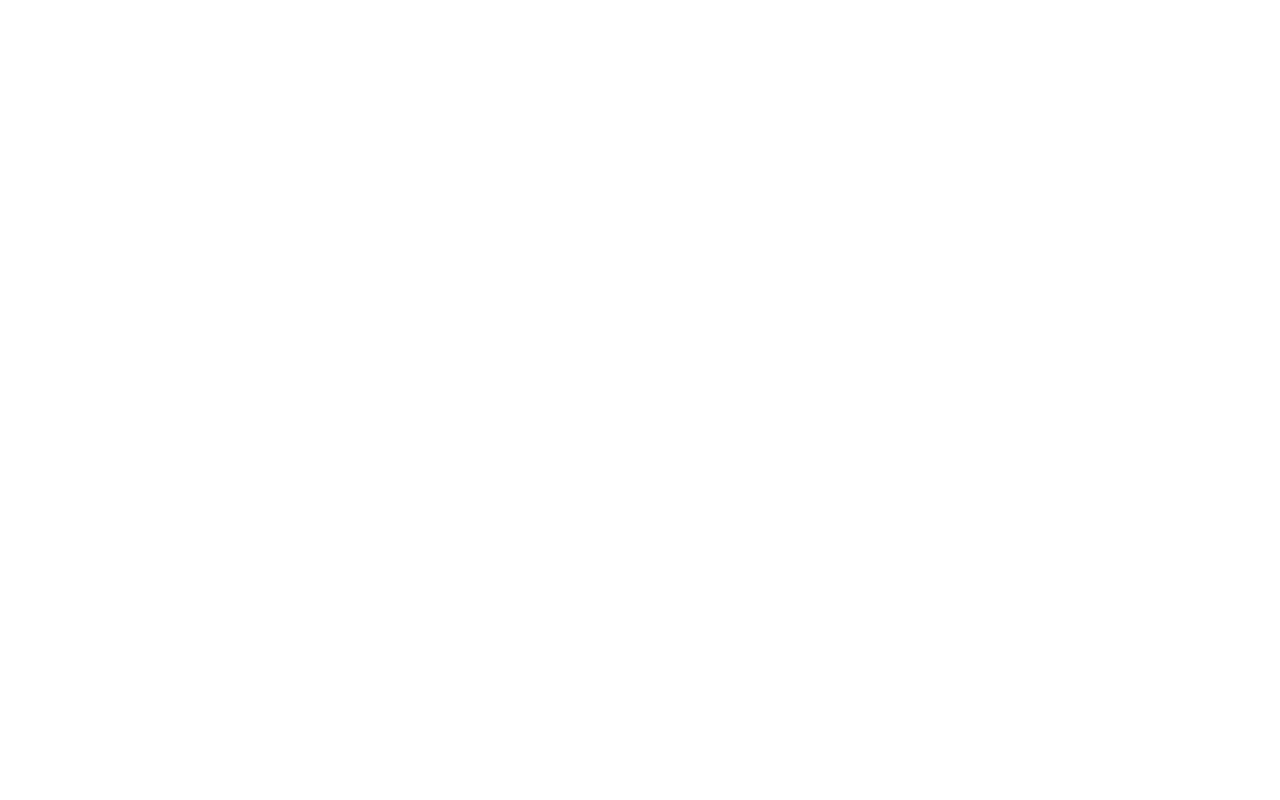
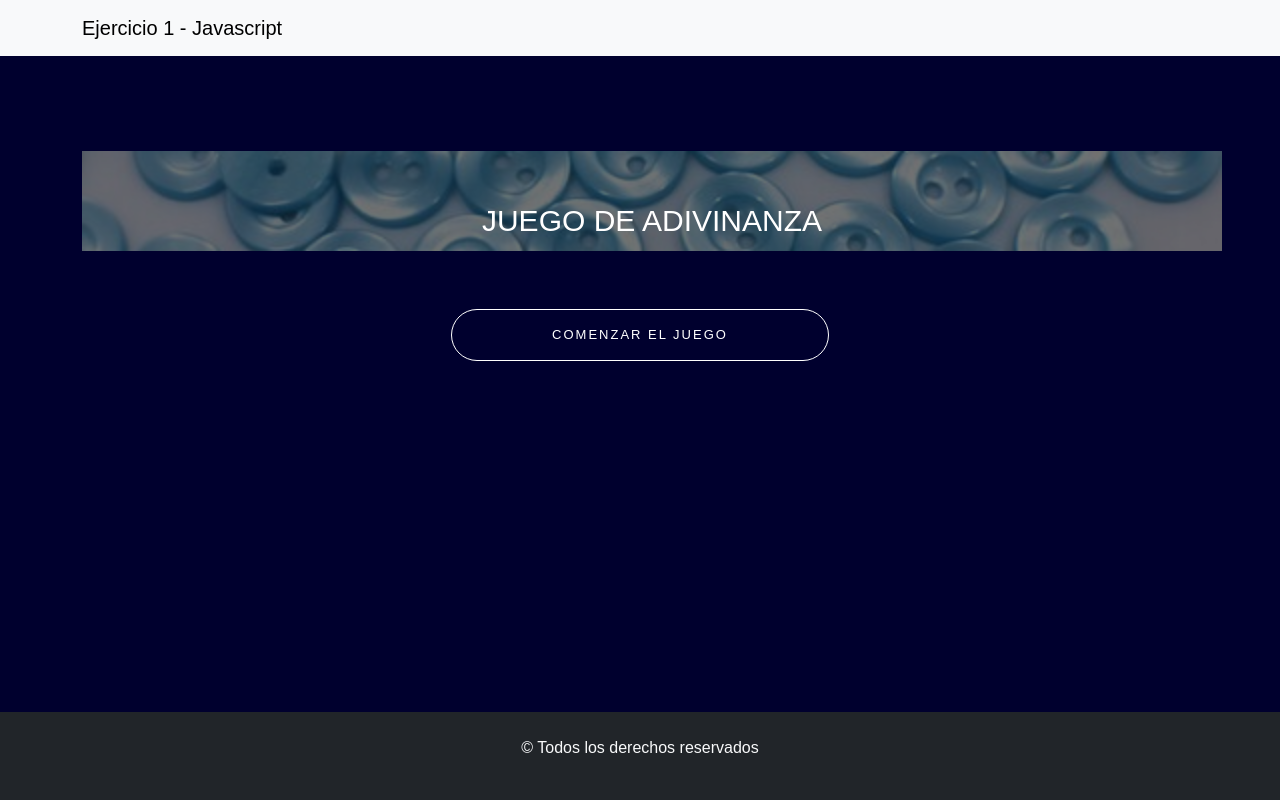
Before and after one commit to carolinavalverde/TP5-Ej1, a plain HTML site: page index.html in a window 1280 px wide. Drawn offline with nearby package versions, Linux system fonts and the light colour scheme.

Commit message:
agrego ej1

```diff
--- a/css/style.css
+++ b/css/style.css
@@ -0,0 +1,135 @@
+body {
+  min-height: 100vh;
+  display: flex;
+  flex-direction: column;
+  background: #00002e;
+  color: #6098ff;
+  font-family: sans-serif;
+  font-size: 16px;
+}
+
+main {
+  flex-grow: 1;
+}
+
+.bannerPrincipal {
+  height: 100px;
+  width: 100%;
+  background-size: cover;
+  display: flex;
+  justify-content: center;
+  flex-direction: column;
+  margin-top: 95px;
+  position: relative;
+}
+
+.textoBannerPrincipal {
+  font-family: "Arial", sans-serif;
+  font-size: 30px;
+  text-transform: uppercase;
+  color: white;
+  width: 100%;
+  text-align: center;
+}
+
+.bannerPrincipal img {
+   width: 100%;
+  height: 100%;
+  object-fit: cover;
+  position: absolute;
+  filter: brightness(45%);
+}
+
+.containerBannerPrincipal {
+  position: absolute;
+  padding: 50px;
+}
+
+/* boton principal */
+.botonPrincipal {
+  padding: 15px 100px;
+  margin: 10px 4px;
+  color: #fff;
+  font-family: sans-serif;
+  text-transform: uppercase;
+  text-align: center;
+  position: relative;
+  text-decoration: none;
+  display: inline-block;
+  top: 40px;
+  font-family: "proxima-nova", sans-serif;
+  font-weight: 500;
+  font-size: 13px;
+  text-transform: uppercase !important;
+  letter-spacing: 2px;
+  color: #fff;
+  cursor: hand;
+  text-align: center;
+  text-transform: capitalize;
+  border: 1px solid #fff;
+  border-radius: 50px;
+  position: relative;
+  overflow: hidden !important;
+  -webkit-transition: all 0.3s ease-in-out;
+  -moz-transition: all 0.3s ease-in-out;
+  -o-transition: all 0.3s ease-in-out;
+  transition: all 0.3s ease-in-out;
+  background: transparent !important;
+  z-index: 10;
+}
+
+.botonPrincipal:hover {
+  border: 1px solid #071982;
+  color: #80ffd3 !important;
+}
+.botonPrincipal::before {
+  content: "";
+  width: 0%;
+  height: 100%;
+  display: block;
+  background: #071982;
+  position: absolute;
+  -ms-transform: skewX(-20deg);
+  -webkit-transform: skewX(-20deg);
+  transform: skewX(-20deg);
+  left: -10%;
+  opacity: 1;
+  top: 0;
+  z-index: -12;
+  -moz-transition: all 0.7s cubic-bezier(0.77, 0, 0.175, 1);
+  -o-transition: all 0.7s cubic-bezier(0.77, 0, 0.175, 1);
+  -webkit-transition: all 0.7s cubic-bezier(0.77, 0, 0.175, 1);
+  transition: all 0.7s cubic-bezier(0.77, 0, 0.175, 1);
+  box-shadow: 2px 0px 14px rgba(0, 0, 0, 0.6);
+}
+
+.botonPrincipal::after {
+  content: "";
+  width: 0%;
+  height: 100%;
+  display: block;
+  background: #80ffd3;
+  position: absolute;
+  -ms-transform: skewX(-20deg);
+  -webkit-transform: skewX(-20deg);
+  transform: skewX(-20deg);
+  left: -10%;
+  opacity: 0;
+  top: 0;
+  z-index: -15;
+  -webkit-transition: all 0.94s cubic-bezier(0.2, 0.95, 0.57, 0.99);
+  -moz-transition: all 0.4s cubic-bezier(0.2, 0.95, 0.57, 0.99);
+  -o-transition: all 0.4s cubic-bezier(0.2, 0.95, 0.57, 0.99);
+  transition: all 0.4s cubic-bezier(0.2, 0.95, 0.57, 0.99);
+  box-shadow: 2px 0px 14px rgba(0, 0, 0, 0.6);
+}
+.botonPrincipal:hover::before,
+.botonPrincipal:hover::before {
+  opacity: 1;
+  width: 116%;
+}
+.botonPrincipal:hover::after,
+.botonPrincipal:hover::after {
+  opacity: 1;
+  width: 120%;
+}
--- a/index.html
+++ b/index.html
@@ -16,13 +16,62 @@
     <title>Trabajo Práctico Nro5 - Ejercicio1</title>
   </head>
   <body>
-    <header></header>
-    <main></main>
-    <footer></footer>
+    <header>
+      <nav class="navbar bg-light navbar-expand-lg ms-auto">
+        <div class="container">
+          <a href="./index.html" class="navbar-brand"
+            >Ejercicio 1 - Javascript</a
+          >
+          <button
+            class="navbar-toggler"
+            data-bs-toggle="collapse"
+            data-bs-target="#menu-options"
+          >
+            <span class="navbar-toggler-icon"></span>
+          </button>
+        </div>
+      </nav>
+    </header>
+    <main>
+      <section class="container bannerPrincipal mb-2">
+        <img
+          src="./img/botonesazules.jpg"
+          alt="imagen de banner de botones azules"
+        />
+        <div class="container containerBannerPrincipal">
+          <h1 class="mt-5 textoBannerPrincipal">Juego de Adivinanza</h1>
+        </div>
+      </section>
+      <section class="container mb-2 d-flex align-items-center">
+        <button class="botonPrincipal mx-auto" onclick="comenzarJuego()">
+          <span>Comenzar el juego</span>
+        </button>
+        <div id="juego" style="display: none">
+          <h3 class="m-4">Ingresa un número:</h3>
+          <div class="input-group m-3">
+            <input
+              type="number"
+              id="numeroInput"
+              class="form-control"
+              placeholder="Ingresa un número del 1 al 100"
+            />
+            <div class="input-group-append">
+              <button class="btn btn-primary" onclick="verificarNumero()">
+                Enviar
+              </button>
+            </div>
+          </div>
+        </div>
+      </section>
+    </main>
+    <footer class="bg-dark p-4 mt-2 text-center text-light">
+      <p>&copy; Todos los derechos reservados</p>
+    </footer>
     <script
       src="https://cdn.jsdelivr.net/npm/bootstrap@5.3.1/dist/js/bootstrap.bundle.min.js"
       integrity="sha384-HwwvtgBNo3bZJJLYd8oVXjrBZt8cqVSpeBNS5n7C8IVInixGAoxmnlMuBnhbgrkm"
       crossorigin="anonymous"
     ></script>
+    <script src="./js/ej1.js"></script>
   </body>
 </html>
--- /dev/null
+++ b/js/ej1.js
@@ -0,0 +1,35 @@
+let numeroMagico;
+
+function comenzarJuego() {
+  numeroMagico = Math.floor(Math.random() * 100) + 1;
+  document.getElementById("juego").style.display = "block";
+}
+
+function verificarNumero() {
+  const numeroIngresado = parseInt(
+    document.getElementById("numeroInput").value
+  );
+
+  if (isNaN(numeroIngresado)) {
+    alert("Por favor, ingresa un número válido.");
+    return;
+  }
+
+  if (numeroIngresado === numeroMagico) {
+    alert("¡Felicidades! Adivinaste el número.");
+    reiniciarJuego();
+  } else if (numeroIngresado < numeroMagico) {
+    alert(
+      "El número que pusiste es más chico, no adivinaste. ¡Probá otra vez!"
+    );
+  } else {
+    alert(
+      "El número que pusiste es más grande, no adivinaste. ¡Probá otra vez!"
+    );
+  }
+}
+
+function reiniciarJuego() {
+  document.getElementById("juego").style.display = "none";
+  numeroMagico = null;
+}
```
Also changed, not shown: img/botonesazules.jpg (added).
